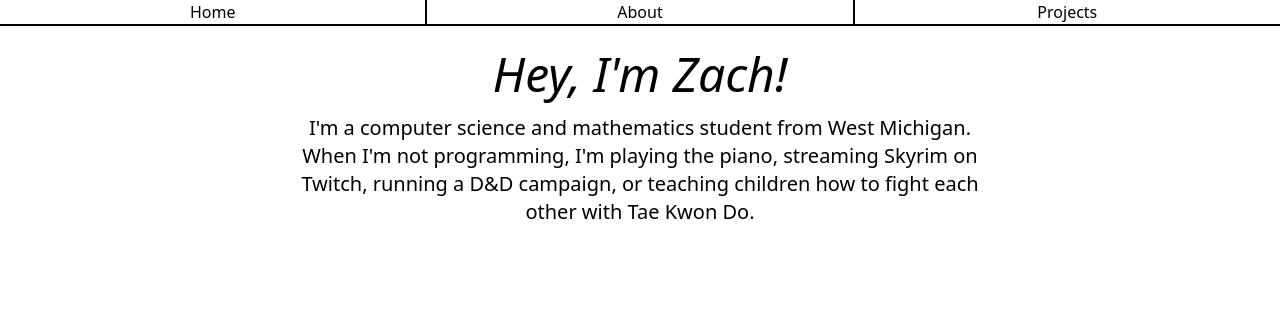
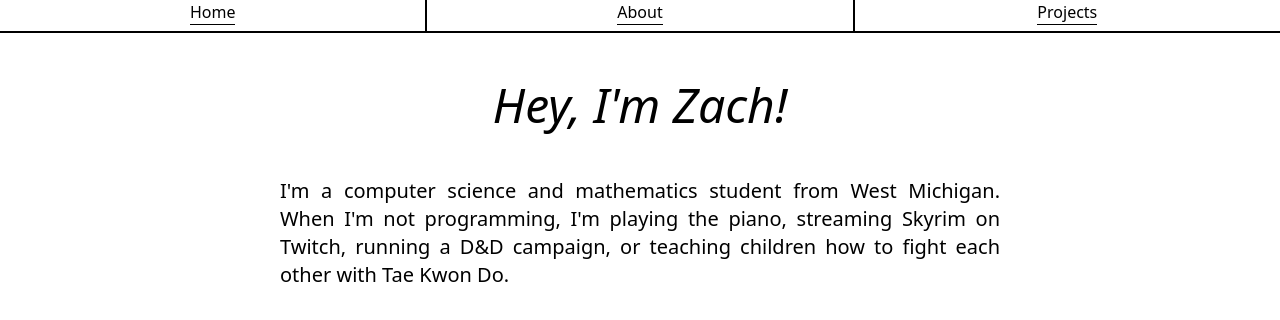
Before and after one commit to Flapjack2000/personal-website, a React (Vite) app: page / in a window 1280 px wide. Shown: the top 320 px of the page. Built offline with nearby package versions, Linux system fonts and the light colour scheme.

Commit message:
create button comp

```diff
--- a/src/About.jsx
+++ b/src/About.jsx
@@ -5,11 +5,9 @@ function About() {
   return (
     <>
       <NavBar />
+      <br /><br />
 
       <div className="grid gap-4">
-        <svg>
-          <circle />
-        </svg>
 
 
         <Blurb text={"Hi"} />
--- a/src/App.jsx
+++ b/src/App.jsx
@@ -3,18 +3,24 @@ import reactLogo from './assets/react.svg'
 import viteLogo from '/vite.svg'
 
 import NavBar from './NavBar'
+
+import Button from './Button'
 import Blurb from './Blurb'
+
 
 function App() {
   return (
     <>
       <NavBar />
-      <br />
-      <div className="grid gap-4">
+      <br /><br />
+
+      <div className="grid gap-12">
 
         <div className="text-5xl content-center text-center justify-self-center italic">
           Hey, I'm Zach!
         </div>
+
+
         <Blurb text={"I'm a computer science and mathematics student from West Michigan. When I'm not programming, I'm playing the piano, streaming Skyrim on Twitch, running a D&D campaign, or teaching children how to fight each other with Tae Kwon Do."} />
       </div>
     </>
--- a/src/Blurb.jsx
+++ b/src/Blurb.jsx
@@ -1,6 +1,6 @@
 function Blurb({ text }) {
   return (
-    <div className="text-xl content-center text-center max-w-180 justify-self-center">
+    <div className="text-xl content-center text-justify max-w-180 justify-self-center">
       {text}
     </div >
   )
--- /dev/null
+++ b/src/Button.jsx
@@ -0,0 +1,11 @@
+function Button({ text }) {
+  return (
+    <>
+      <button className="border-2 max-w-fit pl-2 pr-2 pb-1 cursor-pointer text-center duration-100 hover:tracking-widest">
+        {text}
+        <hr />
+      </button>
+    </>
+  )
+}
+export default Button;
--- a/src/NavBar.jsx
+++ b/src/NavBar.jsx
@@ -12,9 +12,10 @@ function NavButton({ text, path }) {
 
   return (
     <>
-      <Link to={path} className=" flex-1 cursor-pointer text-center duration-100 hover:flex-1/2 hover:tracking-widest">
+      <Link to={path} className="flex-1 cursor-pointer text-center duration-100 hover:flex-1/2 hover:tracking-widest">
         <button className="cursor-pointer ">
           {text}
+          <hr />
         </button>
       </Link >
     </>
```
